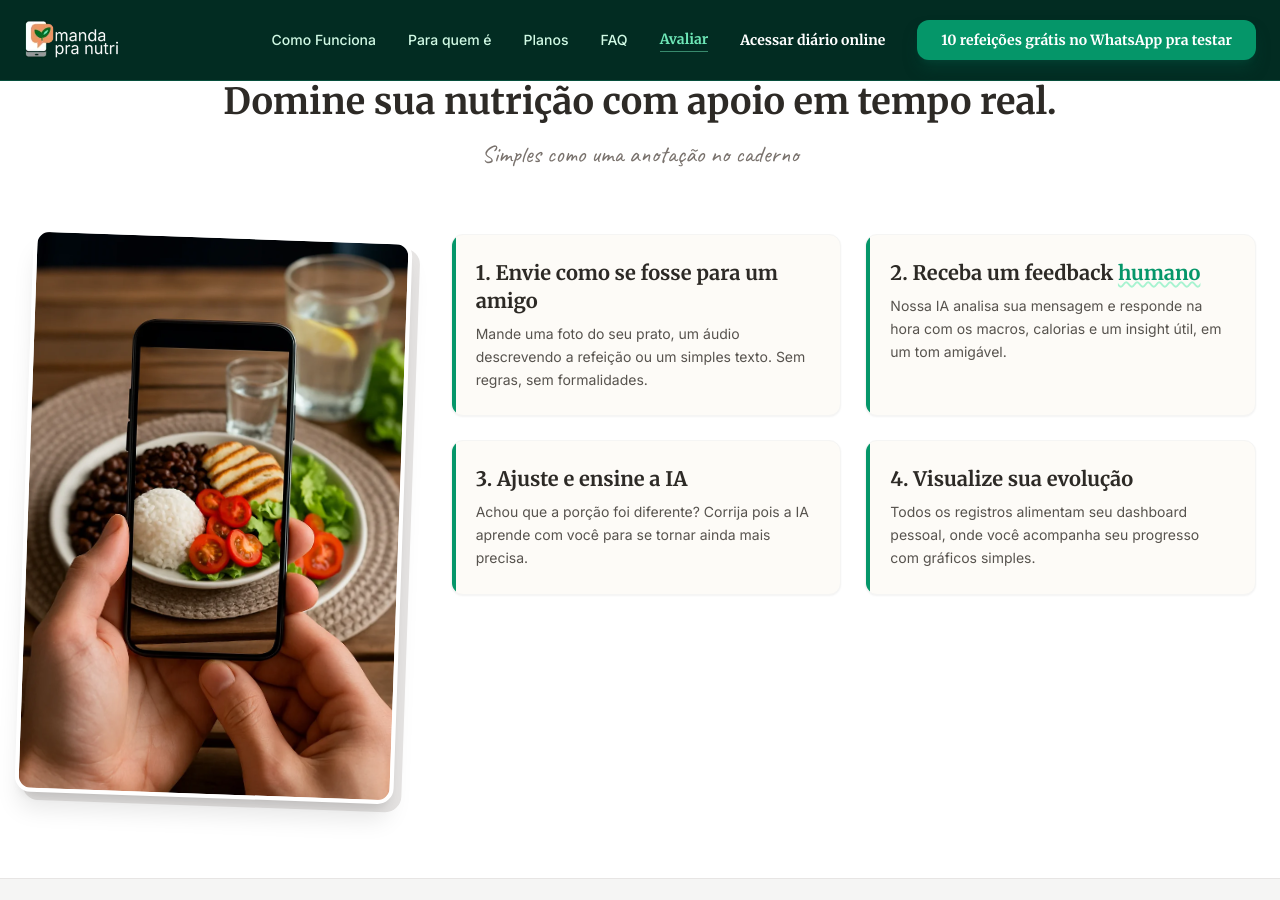
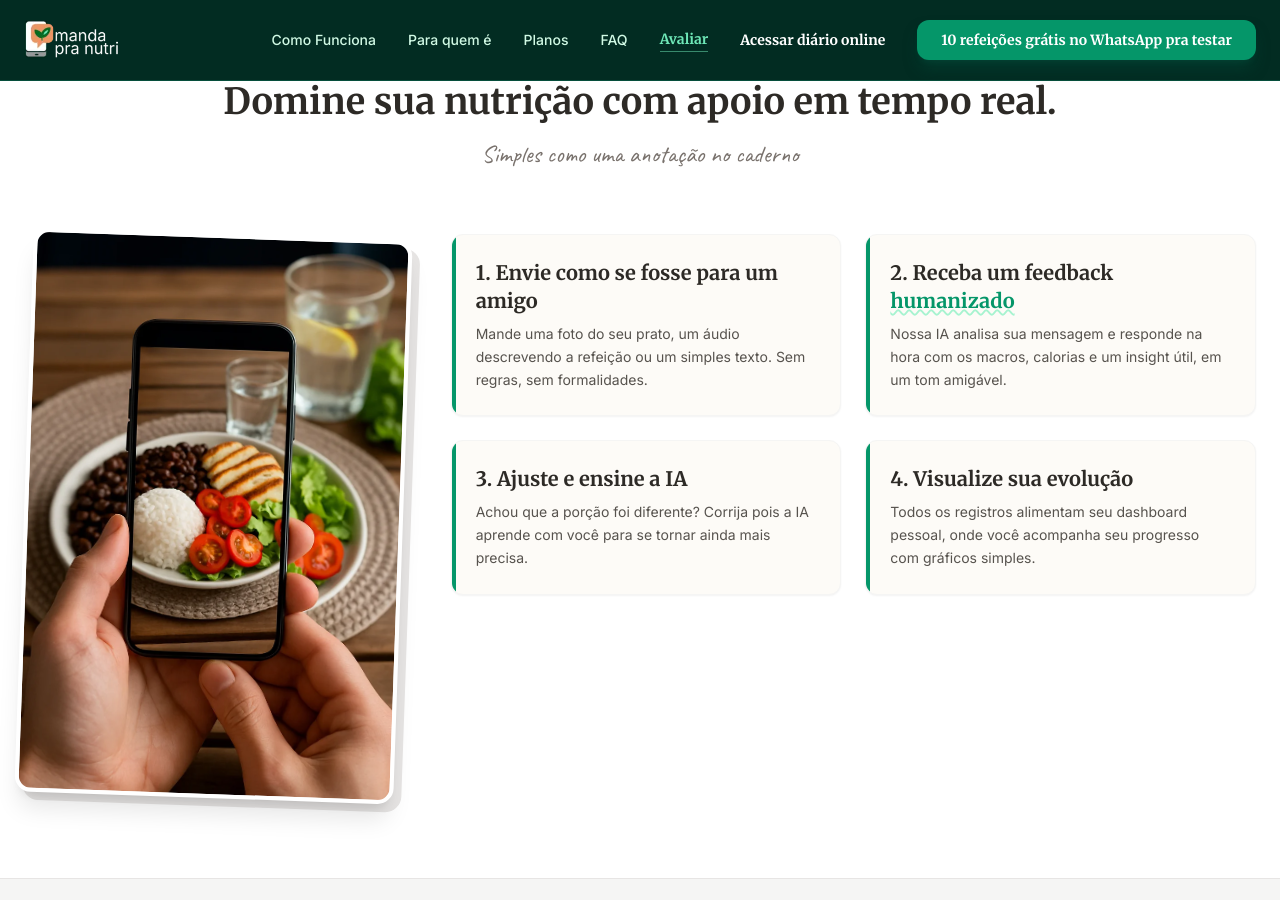
Before and after one commit to brulabs-dev/mpnsite, a Jekyll site: the page built from docs/index.html, in a window 1280 px wide and 900 px high, scrolled down 2158 px. Built offline with Jekyll 4.4.1, drawn with Linux system fonts in a browser that asks for light colours; nearby versions of some CDN libraries; a script that is not in the unit is left out.

Commit message:
Mudar feedback humano para humanizado
Atualizar terminologia na seção "Como Funciona" para ser consistente com o posicionamento do produto. Mudança de "Receba um feedback humano" para "Receba um feedback humanizado".

https://claude.ai/code/session_0137SGMtxxjYx97RjPbZTRS5

```diff
--- a/docs/index.html
+++ b/docs/index.html
@@ -336,7 +336,7 @@ is_home: true
             <!-- Passo 2 -->
             <div class="bg-paper p-6 rounded-xl border border-stone-100 shadow-sm relative overflow-hidden">
                <div class="absolute top-0 left-0 w-1 h-full bg-accent"></div>
-              <h3 class="font-serif font-bold text-xl text-ink">2. Receba um feedback <span class="text-accent underline decoration-wavy decoration-emerald-200">humano</span></h3>
+              <h3 class="font-serif font-bold text-xl text-ink">2. Receba um feedback <span class="text-accent underline decoration-wavy decoration-emerald-200">humanizado</span></h3>
               <p class="mt-2 text-stone-600 text-sm leading-relaxed">Nossa IA analisa sua mensagem e responde na hora com os macros, calorias e um insight útil, em um tom amigável.</p>
             </div>
 
```
